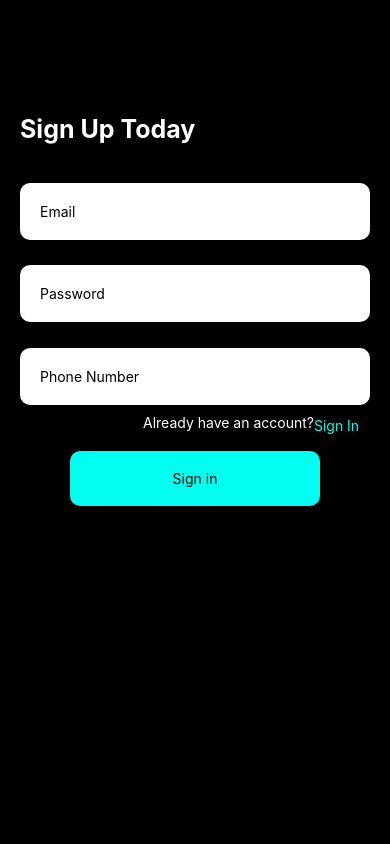
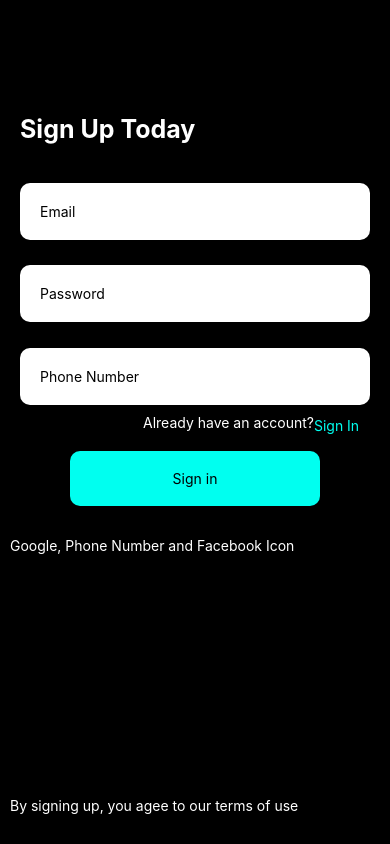
Before and after one commit to Sedinamm/Photography-mobile-app, a React Native app: screen /SignupScreen in a window 390 px wide. Built offline with nearby package versions, Linux system fonts and the light colour scheme.

Commit message:
changed text color

```diff
--- a/Screens/Signup.js
+++ b/Screens/Signup.js
@@ -77,12 +77,12 @@ export default function Signup() {
 
       {/* Text and Icons */}
       <View style={{flex: 3,backgroundColor: "#000",}}>
-      <Text style={{paddingLeft:10,}}>Google, Phone Number and Facebook Icon</Text>
+      <Text style={{paddingLeft:10, color:"white"}}>Google, Phone Number and Facebook Icon</Text>
       </View>
 
       {/* Already have an account? */}
       <View style={{flex: 1,backgroundColor: "#000",}}>
-      <Text style={{paddingLeft:10, paddingTop:30}}>By signing up, you agee to our terms of use</Text>
+      <Text style={{paddingLeft:10, paddingTop:30, color:"white"}}>By signing up, you agee to our terms of use</Text>
       </View>
     </View>
   );
```
